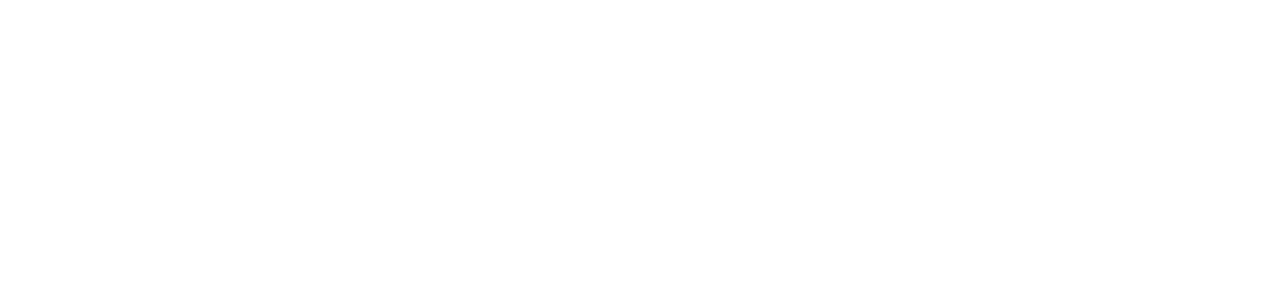
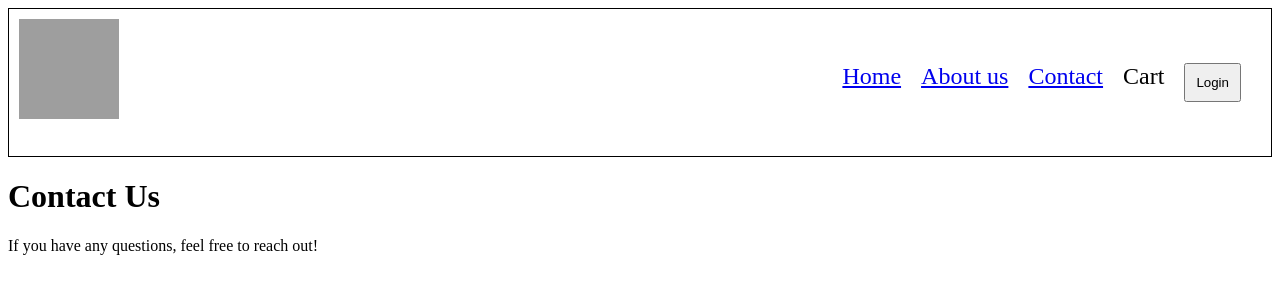
Before and after one commit to shubham-sharma25/Namaste-react, a React (Vite) app: page /contact in a window 1280 px wide. Shown: the top 300 px of the page. Built offline with nearby package versions, Linux system fonts and the light colour scheme; grey boxes are pictures that could not be loaded.

Commit message:
routing complete

```diff
--- a/package.json
+++ b/package.json
@@ -18,7 +18,7 @@
   "dependencies": {
     "react": "^19.1.0",
     "react-dom": "^19.1.0",
-    "react-router-dom": "^7.6.2"
+    "react-router-dom": "^6.11.2"
   },
   "browserslist": [
     "last 2 versions"
--- a/src/App.js
+++ b/src/App.js
@@ -1,14 +1,17 @@
 import React from "react";
 import ReactDOM from "react-dom/client";
-import {createBrowserRouter, RouterProvider} from "react-router-dom"
+import {createBrowserRouter, RouterProvider, Outlet} from "react-router-dom";
 import Header from "./components/Header"
 import Body from "./components/Body";
 import About from "./components/About";
+import Contact from "./components/Contact";
+import PageNotFound from "./components/PageNotFound";
+
 const AppLayout = () => {
     return (
         <div className="app">
             <Header />
-            <Body />
+            <Outlet />
         </div>
     )
 }
@@ -16,6 +19,10 @@ const appRouter = createBrowserRouter([
     {
         path: "/",
         element: <AppLayout />,
+        children: [
+            {
+                path: "/",
+                element: <Body />,
             },
             {
                 path: "/about",
@@ -23,8 +30,11 @@ const appRouter = createBrowserRouter([
             },
             {
                 path: "/contact",
-        element: "",
-    }
+                element: <Contact />,
+            },
+        ],
+        errorElement: <PageNotFound />,
+    },
 ])
 const root = ReactDOM.createRoot(document.getElementById('root'))
-root.render(<RouterProvider router={appRouter}/>)
+root.render(<RouterProvider router={appRouter} />)
--- /dev/null
+++ b/src/components/Contact.js
@@ -0,0 +1,10 @@
+const Contact = () => {
+    return (
+        <div className="contact">
+            <h1>Contact Us</h1>
+            <p>If you have any questions, feel free to reach out!</p>
+        </div>
+    )
+}
+
+export default Contact
--- a/src/components/Header.js
+++ b/src/components/Header.js
@@ -1,4 +1,5 @@
 import {useState} from 'react';
+import {Link} from "react-router-dom";
 import {LOGO_URL} from '../utils/constants';
 const Header = () => {
     const [loginBtn, setLoginBtn] = useState('Login');
@@ -15,9 +16,15 @@ const Header = () => {
             </div>
             <div className="nav-items">
                 <ul>
-                    <li>Home</li>
-                    <li>About Us</li>
-                    <li>Contact Us</li>
+                    <li>
+                        <Link to="/">Home</Link>
+                    </li>
+                    <li>
+                        <Link to="/about">About us</Link>
+                    </li>
+                    <li>
+                        <Link to="/contact">Contact</Link>
+                    </li>
                     <li>Cart</li>
                     <li>
                         <button className="login" onClick={setLogin}>{loginBtn}</button>
--- /dev/null
+++ b/src/components/PageNotFound.js
@@ -0,0 +1,12 @@
+import {useRouteError} from "react-router-dom";
+
+const PageNotFound = () => {
+    const error = useRouteError();
+  return (
+    <div className="flex flex-col items-center justify-center h-screen bg-gray-100">
+      <h1 className="text-6xl font-bold text-red-600">{error.status}</h1>
+      <p className="mt-4 text-xl text-gray-700">{error.statusText}</p>
+    </div>
+  );
+}
+export default PageNotFound;
```
Also changed, not shown: Episode 7 Finding path/notes.md (+62 -2 lines), 1 other file (tests, documents, lock files or other folders). Lines whose indentation alone changed are shown as unchanged.
